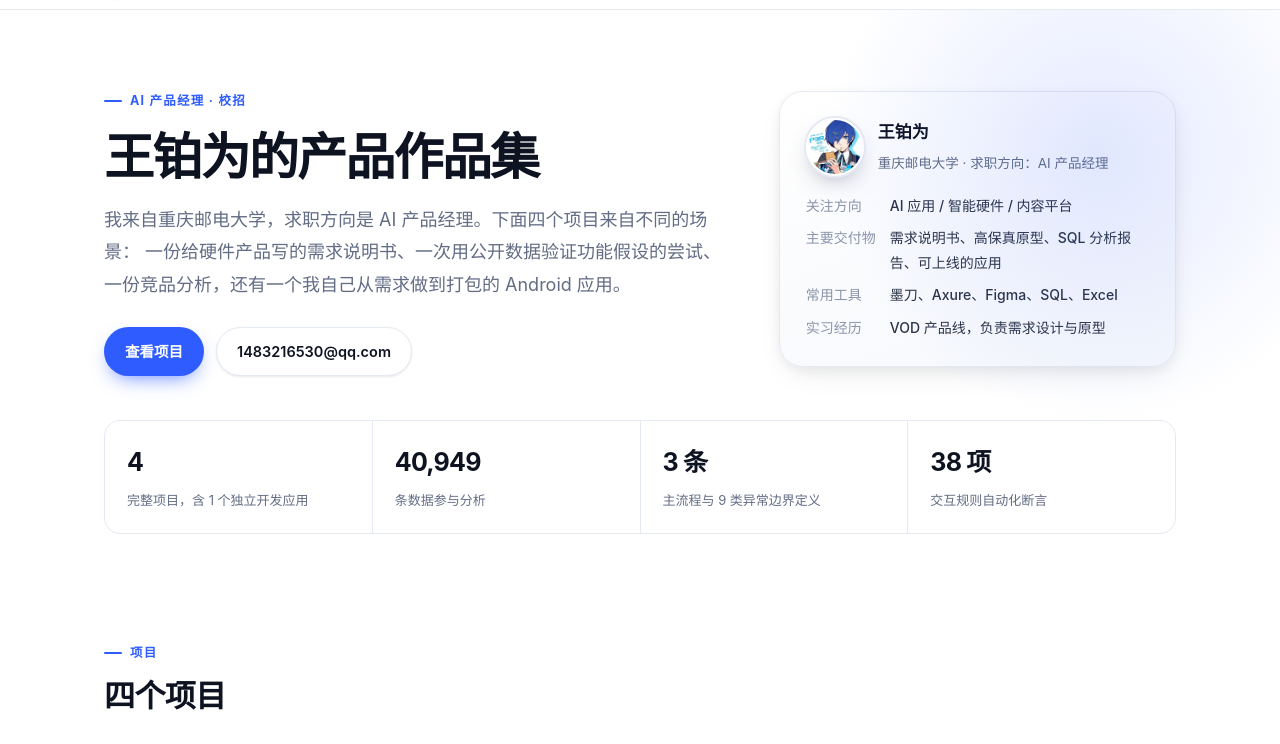
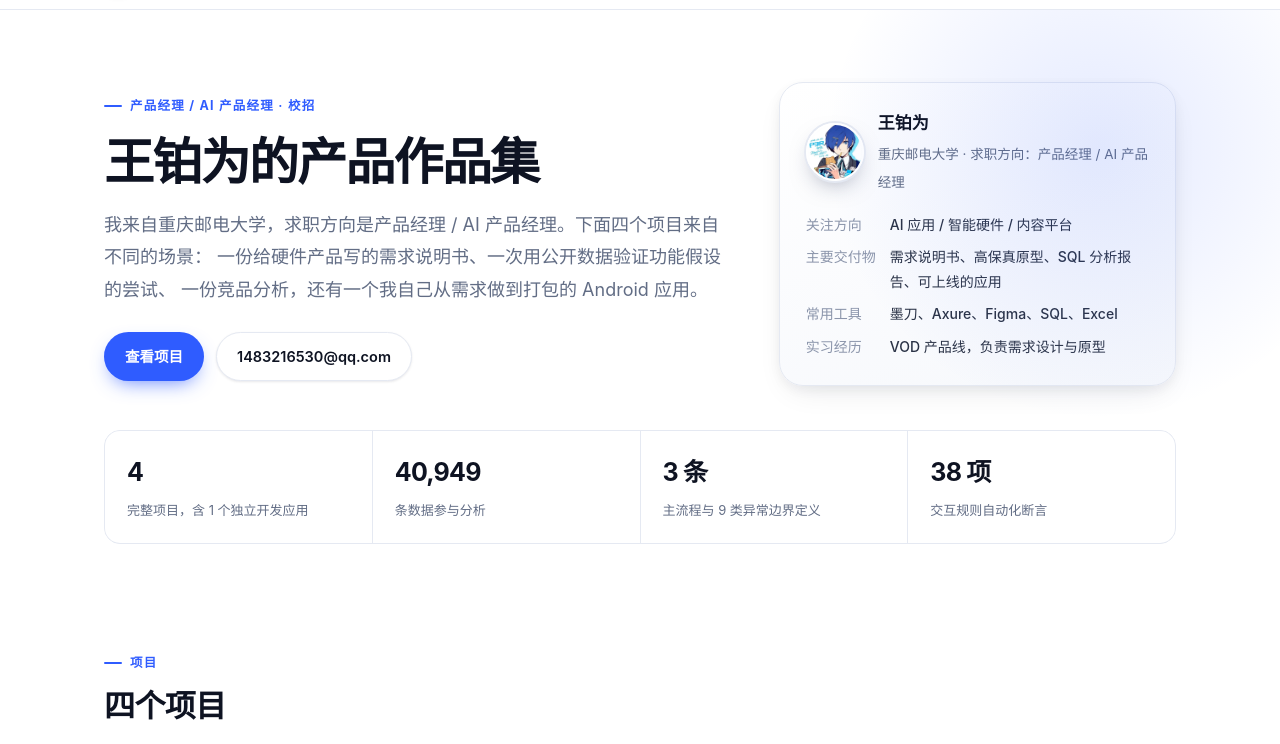
Before and after one commit to yukino1013/yukino1013.github.io, a plain HTML site: page index.html in a window 1280 px wide. Shown: the part 53-797 px from the top of the page. Drawn offline with Linux system fonts and the light colour scheme.

Commit message:
改版：求职方向改为「产品经理 / AI 产品经理」（Hero 徽章、介绍文案、名片共 3 处）

```diff
--- a/index.html
+++ b/index.html
@@ -25,10 +25,10 @@
 <div class="hero">
   <div class="wrap hero-grid">
     <div>
-      <span class="eyebrow">AI 产品经理 · 校招</span>
+      <span class="eyebrow">产品经理 / AI 产品经理 · 校招</span>
       <h1>王铂为的产品作品集</h1>
       <p class="lead">
-        我来自重庆邮电大学，求职方向是 AI 产品经理。下面四个项目来自不同的场景：
+        我来自重庆邮电大学，求职方向是产品经理 / AI 产品经理。下面四个项目来自不同的场景：
         一份给硬件产品写的需求说明书、一次用公开数据验证功能假设的尝试、
         一份竞品分析，还有一个我自己从需求做到打包的 Android 应用。
       </p>
@@ -43,7 +43,7 @@
         <img class="avatar" src="assets/img/avatar.webp" alt="王铂为">
         <div>
           <b>王铂为</b>
-          <span class="small muted">重庆邮电大学 · 求职方向：AI 产品经理</span>
+          <span class="small muted">重庆邮电大学 · 求职方向：产品经理 / AI 产品经理</span>
         </div>
       </div>
       <dl>
```
Also changed, not shown: 1 other file.
